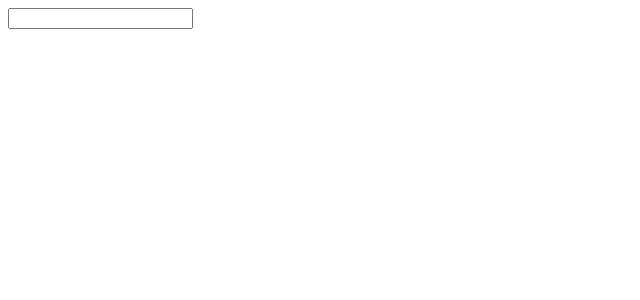
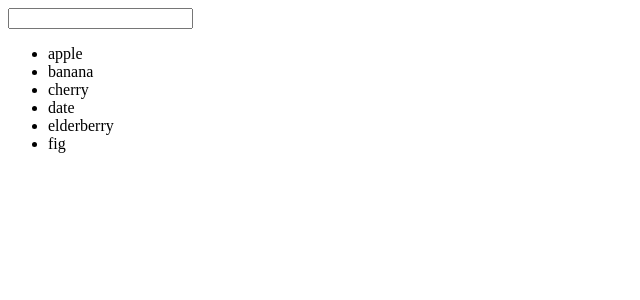
Before and after one commit to acciojob/auto-complete-vikash984, a React app: page / in a window 1280 px wide. Shown: the top 300 px of the page, without its empty margins (0-640 px from the left). Built offline with nearby package versions, Linux system fonts and the light colour scheme.

Commit message:
Update App.js

```diff
--- a/src/components/App.js
+++ b/src/components/App.js
@@ -5,27 +5,25 @@ const fruits = ["apple", "banana", "cherry", "date", "elderberry", "fig"];
 
 const App = () => {
   const [input, setInput] = useState("");
-  const [suggestions, setSuggestions] = useState([]);
+  const [suggestions, setSuggestions] = useState(fruits); // default show all
 
   useEffect(() => {
-    let timeoutId;
-
-    if (input.trim() === "") {
-      setSuggestions([]);
-    } else {
-      timeoutId = setTimeout(() => {
+    const timeoutId = setTimeout(() => {
+      if (input.trim() === "") {
+        setSuggestions(fruits); // ✅ Show all fruits on empty input
+      } else {
         const filtered = fruits.filter((fruit) =>
           fruit.toLowerCase().startsWith(input.toLowerCase())
         );
         setSuggestions(filtered);
-      }, 300); // 300ms async delay
-    }
+      }
+    }, 300);
 
     return () => clearTimeout(timeoutId);
   }, [input]);
 
   return (
-    <div>
+    <div id="main"> {/* ✅ make sure main div has id="main" */}
       {/* Do not remove the main div */}
       <input
         type="text"
```
